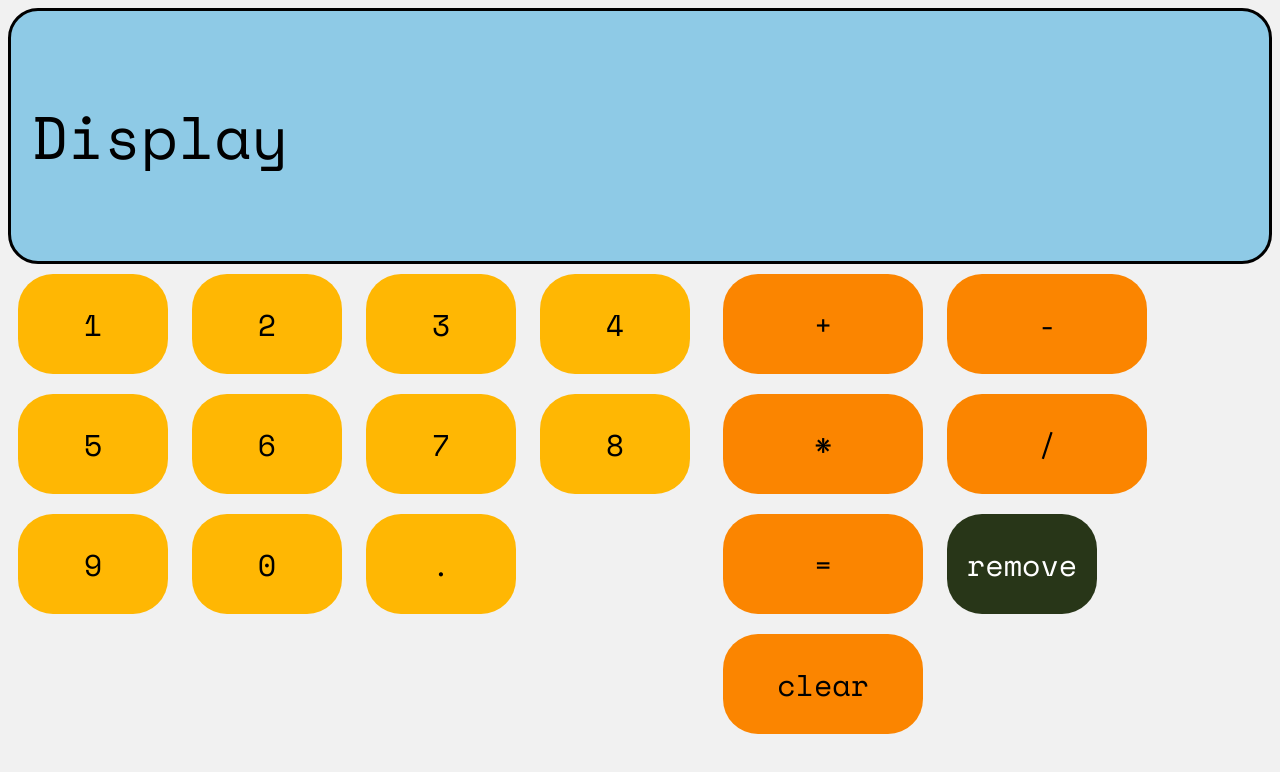
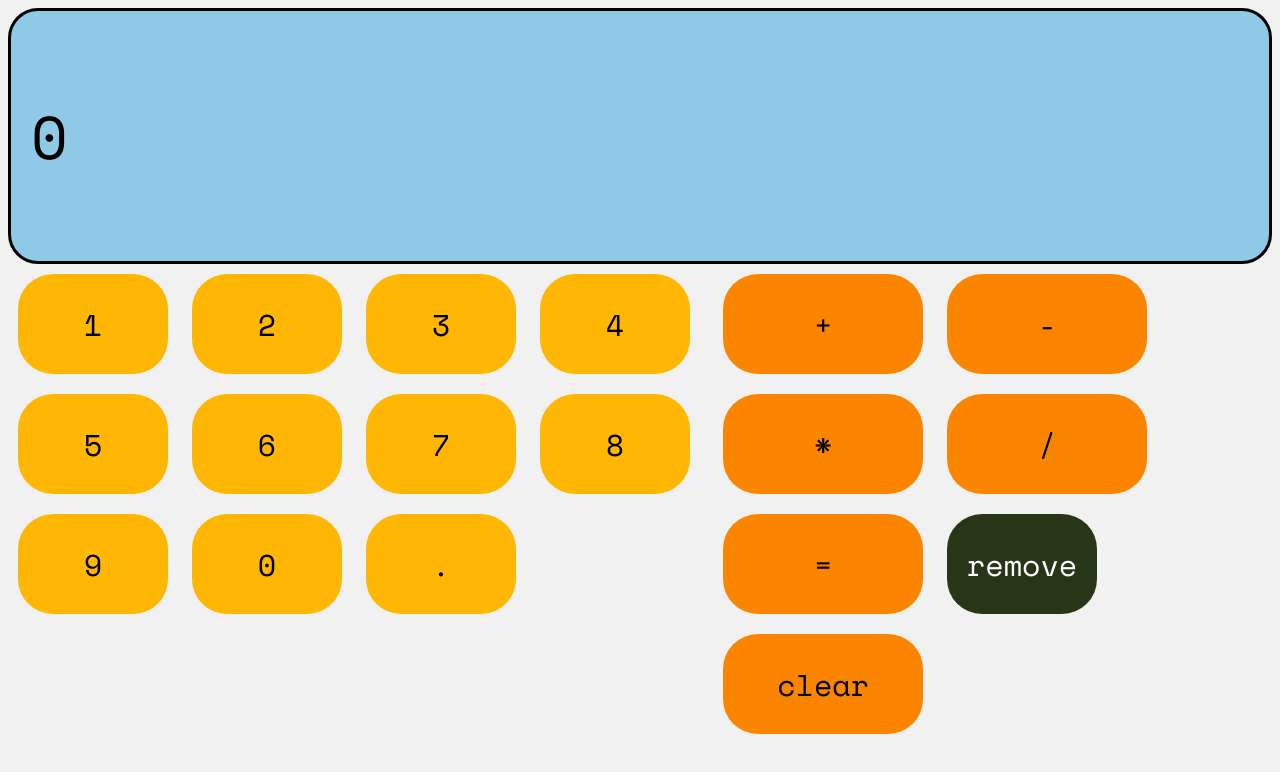
Before and after one commit to amalyakubov/Calculator-TheOdinProject, a plain HTML site: page index.html in a window 1280 px wide. Drawn offline with nearby package versions, Linux system fonts and the light colour scheme.

Commit message:
Change the initial value of numbersDisplay to 0;

```diff
--- a/index.html
+++ b/index.html
@@ -8,7 +8,7 @@
     </head>
     <body>
         <div id="container">
-            <div id="numbersDisplay">Display</div>
+            <div id="numbersDisplay">0</div>
         </div>
         <div id="maincontainer">
             <div id="numbercontainer">
```
